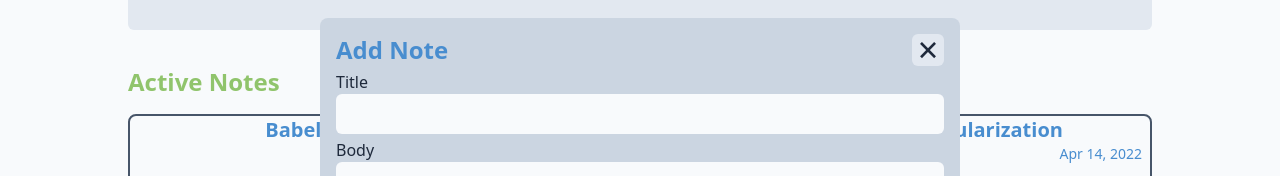
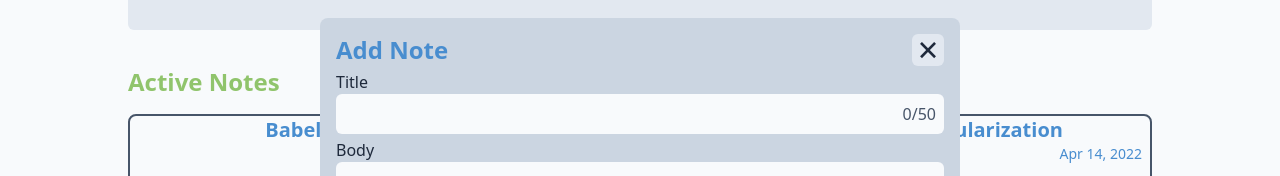
Before and after one commit to Xrayya/dicoding-final-react-basic, a React (Vite) app: page / in a window 1280 px wide. Both pictures are taken after a click on the button "Add Note". Shown: the part 206-382 px from the top of the page. Built offline with nearby package versions, Linux system fonts and the light colour scheme.

Commit message:
feat(AddNote): add max title char indicator

```diff
--- a/src/components/AddNote.tsx
+++ b/src/components/AddNote.tsx
@@ -1,8 +1,9 @@
-import React from "react";
+import React, { createRef } from "react";
 import { Input, TextArea } from "./FormElements";
 
 type addNoteFormProps = {
   onAddNote: (noteTitle: string, noteBody: string) => any;
+  maxTitleChar?: number;
 };
 
 type addNoteFormState = {
@@ -25,7 +26,26 @@ export class AddNote extends React.Component<
     };
   }
 
+  private titleRef = createRef<HTMLInputElement>();
+  private calcTitleLengthPercentage = (): number => {
+    if (
+      this.titleRef.current?.value.length === undefined ||
+      this.props.maxTitleChar === undefined
+    ) {
+      return 0;
+    }
+
+    return this.titleRef.current?.value.length / this.props.maxTitleChar;
+  };
+
   private handleTitleChange = (e: React.ChangeEvent<HTMLInputElement>) => {
+    if (
+      this.props.maxTitleChar &&
+      e.target.value.length > this.props.maxTitleChar
+    ) {
+      return;
+    }
+
     this.setState((prev) => {
       return { ...prev, noteTitle: e.target.value };
     });
@@ -55,6 +75,12 @@ export class AddNote extends React.Component<
     });
   };
 
+  private handleSubmit = (e: React.FormEvent<HTMLFormElement>) => {
+    e.preventDefault();
+    this.props.onAddNote(this.state.noteTitle, this.state.noteBody);
+    this.setState({ noteTitle: "", noteBody: "", showForm: false });
+  };
+
   render() {
     return (
       <>
@@ -69,12 +95,7 @@ export class AddNote extends React.Component<
         >
           <form
             className="p-4 rounded-lg bg-slate-300"
-            onSubmit={(e) => {
-              e.preventDefault();
-              this.props.onAddNote(this.state.noteTitle, this.state.noteBody);
-              this.setState({ noteTitle: "", noteBody: "" });
-              this.handleHideForm;
-            }}
+            onSubmit={this.handleSubmit}
           >
             <div className="flex flex-row">
               <h2 className="flex-1 text-2xl font-bold text-secondary">
@@ -87,21 +108,38 @@ export class AddNote extends React.Component<
                 ×
               </button>
             </div>
+            <div className="relative">
               <Input
                 type="text"
                 id="note-title"
                 name="note-title"
-              // pattern="[A-Za-z]{3}"
+                ref={this.titleRef}
+                required
                 title="Note Title"
                 label="Title"
                 value={this.state.noteTitle}
                 onChange={this.handleTitleChange}
                 className="bg-slate-50 text-slate-600"
               />
+              {this.props.maxTitleChar ? (
+                <div
+                  className={`absolute right-2 bottom-2 w-fit ${
+                    this.calcTitleLengthPercentage() < 0.75
+                      ? "text-slate-600"
+                      : this.calcTitleLengthPercentage() < 1
+                        ? "text-warning"
+                        : "text-error"
+                  }`}
+                >
+                  {`${this.titleRef.current?.value.length}/${this.props.maxTitleChar}`}
+                </div>
+              ) : null}
+            </div>
             <TextArea
               id="note-body"
               name="note-body"
               title="Note Body"
+              required
               label="Body"
               value={this.state.noteBody}
               onChange={this.handleBodyChange}
--- a/src/components/FormElements.tsx
+++ b/src/components/FormElements.tsx
@@ -1,14 +1,14 @@
+import React from "react";
+
 type inputProps = React.DetailedHTMLProps<
   React.InputHTMLAttributes<HTMLInputElement>,
   HTMLInputElement
 > & { label?: string; labelClassName?: string };
-export function Input({
-  label,
-  labelClassName,
-  id,
-  className,
-  ...rest
-}: inputProps) {
+
+export const Input = React.forwardRef<HTMLInputElement, inputProps>(function (
+  { label, labelClassName, id, className, ...rest },
+  ref,
+) {
   return (
     <div className="flex flex-col w-full my-1">
       {label ? (
@@ -18,17 +18,19 @@ export function Input({
       ) : null}
       <input
         id={id}
+        ref={ref}
         className={`rounded-md p-2 ${className}`}
         {...rest}
       />
     </div>
   );
-}
+});
 
 type textAreaProps = React.DetailedHTMLProps<
   React.TextareaHTMLAttributes<HTMLTextAreaElement>,
   HTMLTextAreaElement
 > & { label?: string; labelClassName?: string };
+
 export function TextArea({
   label,
   labelClassName,
--- a/src/components/Main.tsx
+++ b/src/components/Main.tsx
@@ -104,7 +104,7 @@ class Main extends React.Component<mainProps, mainState> {
     const { notes } = this.state;
     return (
       <div className="p-32 pt-16">
-        <AddNote onAddNote={this.handleAddNote} />
+        <AddNote onAddNote={this.handleAddNote} maxTitleChar={50} />
         <SearchBar onSearch={this.handleSearch} />
         <NoteDetail
           note={this.state.focusedNote}
--- a/tailwind.config.ts
+++ b/tailwind.config.ts
@@ -11,7 +11,7 @@ export default {
         primary: "#90c46c",
         secondary: "#488dcf",
         error: "#dc2626",
-        warning: "#fde047",
+        warning: "#f59e0b",
         info: "#3b82f6",
       },
       gridTemplateColumns: {
```
Lines whose indentation alone changed are shown as unchanged.
